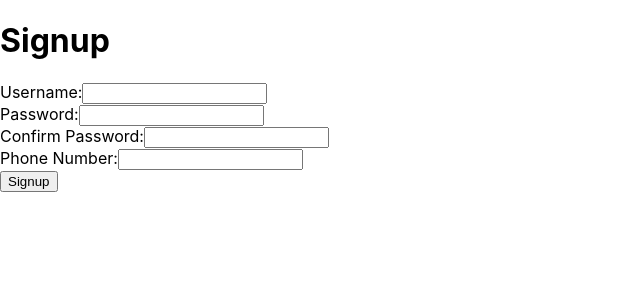
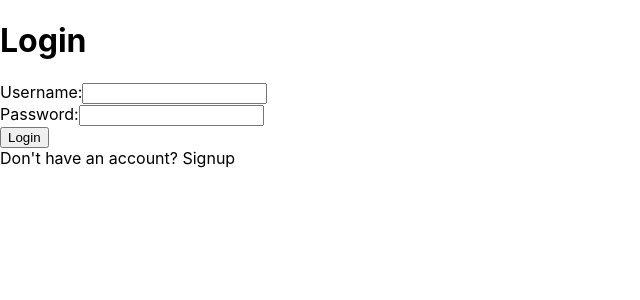
Before and after one commit to ridsashabbir/Listify, a React (Create React App) app in the folder listify/: page / in a window 1280 px wide. Shown: the top 300 px of the page, without its empty margins (0-640 px from the left). Built offline with nearby package versions, Linux system fonts and the light colour scheme.

Commit message:
login screen

```diff
--- a/listify/src/App.js
+++ b/listify/src/App.js
@@ -1,11 +1,13 @@
 import "./App.css";
 import React from "react";
 import Signup from "./Components/Signup";
+import Login from "./Components/Login";
 
 function App() {
   return (
     <>
-      <Signup />
+      {/* <Signup /> */}
+      <Login />
     </>
   );
 }
--- /dev/null
+++ b/listify/src/Components/Login.js
@@ -0,0 +1,43 @@
+import React, { useState } from "react";
+
+function Login() {
+  const [username, setUsername] = useState("");
+  const [password, setPassword] = useState("");
+
+  const handleLogin = (e) => {
+    e.preventDefault();
+    // Perform login logic here
+  };
+
+  return (
+    <div>
+      <h1>Login</h1>
+      <form onSubmit={handleLogin}>
+        <div>
+          <label>Username:</label>
+          <input
+            type="text"
+            value={username}
+            onChange={(e) => setUsername(e.target.value)}
+            required
+          />
+        </div>
+        <div>
+          <label>Password:</label>
+          <input
+            type="password"
+            value={password}
+            onChange={(e) => setPassword(e.target.value)}
+            required
+          />
+        </div>
+        <div>
+          <button type="submit">Login</button>
+        </div>
+      </form>
+      Don't have an account? Signup
+    </div>
+  );
+}
+
+export default Login;
```
